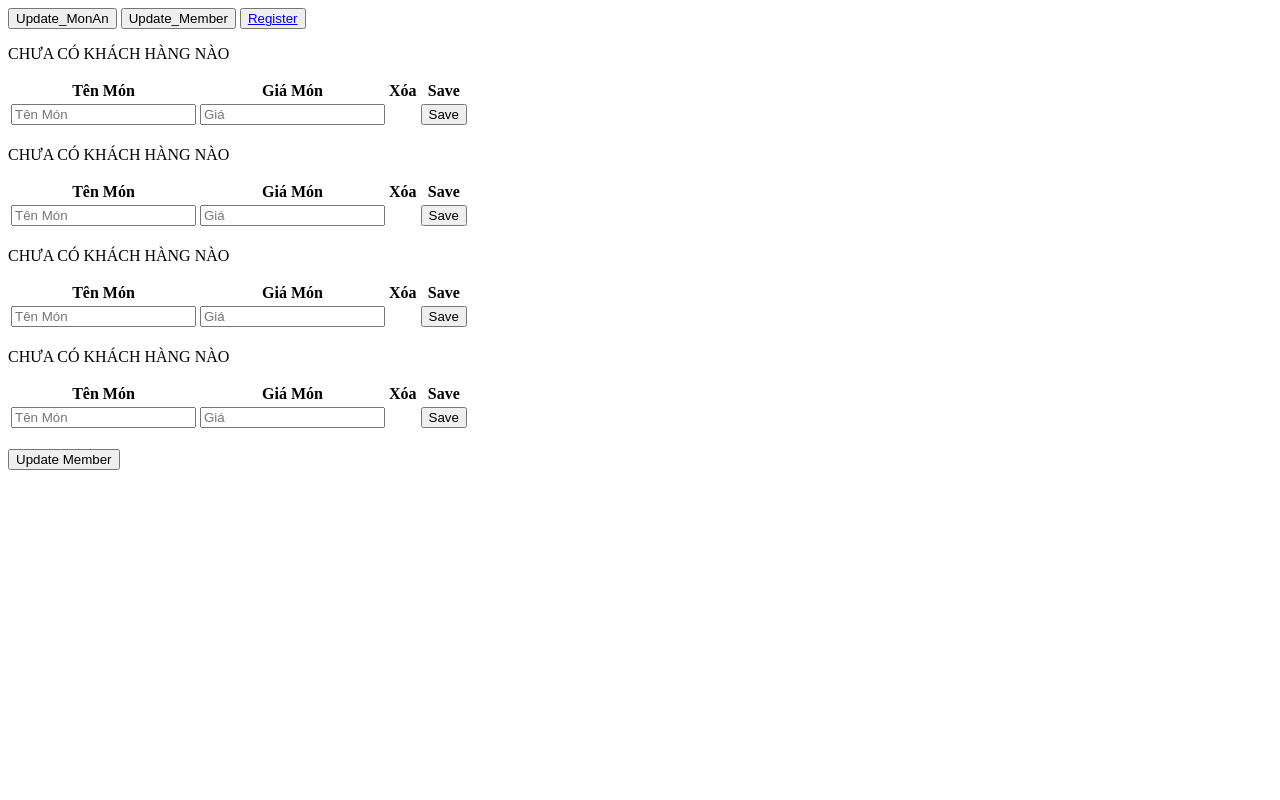
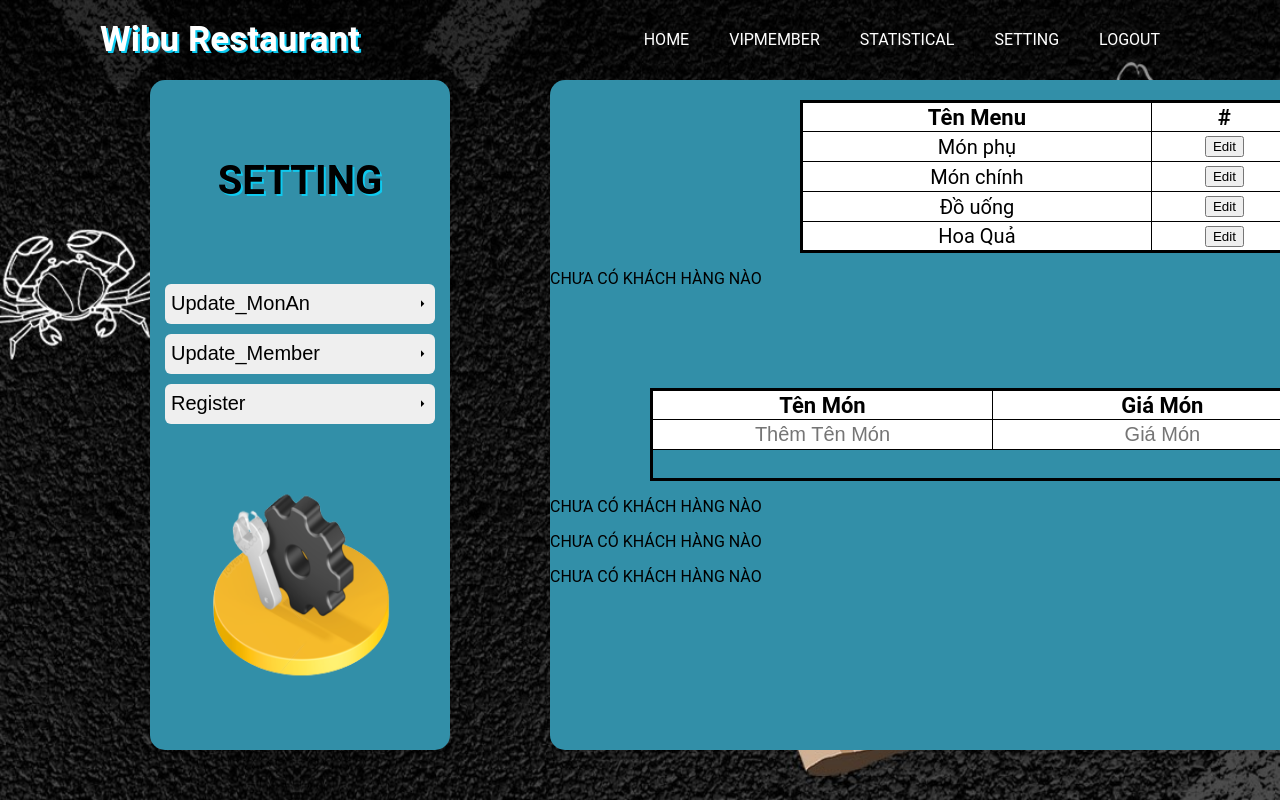
Before and after one commit to luongvb2001/QuanLyNhaHang_Nhom16, a PHP site: page /view/setting.php in a window 1280 px wide. Run offline with PHP 8.4, Linux system fonts and the light colour scheme; the visitor is signed in with stand-in values (Sample User, id 1); data that the repository does not hold is empty.

Commit message:
add lần 3

```diff
--- a/css/setting.css
+++ b/css/setting.css
@@ -1,3 +1,169 @@
+.container{
+    margin: 80px 150px 0;
+    height: 670px;
+    width: 1400px;
+    position: fixed;
+}
+
+.slibar{
+    width: 300px;
+    height: 670px;
+    background-color: #328fa8;
+    border-radius: 15px;
+    float: left;
+}
+
+h1{
+    text-align: center;
+    font-size: 40px;
+    margin-bottom: 80px;
+    padding-top: 50px;
+    text-shadow: 2px 2px #0dcaf0
+}
+
+.slibar_button{
+    height: 40px;
+    margin-left: 5% ;
+    width: 90%;
+    display: flex;
+    justify-content: space-between;
+    align-items: center;
+    margin-bottom: 10px;
+    border-radius: 6px;
+    border: none;
+}
+
+.slibar span{
+    font-size: 20px;
+}
+
+.slibar img{
+    margin-left: 20%;
+    margin-top: 50px;
+}
+
+.table{
+    float: right;
+    width: 1000;
+    height: 670px;
+    background-color: #328fa8;
+    border-radius: 15px;
+}
+table{
+    border:3px solid #000;
+    border-collapse: collapse;
+}
+
+th, td{
+    border:1px solid #000;
+    background-color: #fff;
+}
+
+tr{
+    height: 30px;
+}
+
+th{
+    font-size: 22px;
+}
+td{
+    font-size: 20px;
+    text-align: center;
+}
+
 #table_edit_monan{
+    width: 50%;
+    height: 20%;
+    margin-left: 25%;
+    margin-top: 2%;
+}
+
+#mon_phu, #mon_chinh, #hoa_qua, #do_uong{
+    width: 80%;
+    max-height: 50%;
+    margin: 10% 10% 0;
+}
+
+table input{
+    width: 100%;
+    height: 100%;
+    text-align: center;
+    border: none;
+    outline: none;
+    font-size: 20px;
+}
+
+/* #mon_phu{
+    display: none;
+} */
+#mon_chinh{
     display: none;
 }
+
+#do_uong{
+    display: none;
+}
+
+#hoa_qua{
+    display: none;
+}
+
+#get_member{
+    display: none;
+}
+
+.list_item_admin label{
+    font-size: 24px;
+    color:#fff;
+    margin-left: 25%;
+    margin-bottom: 5%
+}
+
+.list_member_item{
+    margin-top: 8%;
+}
+
+h2{
+    text-align: center;
+    font-size: 35px;
+    margin-bottom: 80px;
+    padding-top: 50px;
+    text-shadow: 2px 2px #0dcaf0
+}
+.list_item_information{
+    margin-bottom: 15px;
+}
+
+.list_item_admin input{
+    font-size: 24px;
+    width: 220px;
+    border-radius: 6px;
+    border: none;
+}
+
+.label1{
+    margin-right: 5.3%;
+    margin-top: 10%
+}
+
+.label2{
+    margin-right: 10.6%;
+}
+
+.label3{
+    margin-right: 7.8%;
+}
+
+.label4{
+    margin-right: 12.4%;
+}
+
+.button_save_information{
+    background-color: violet;
+    border: none;
+    margin-left: 59.6%;
+    width: 60px;
+    height: 30px;
+    border-radius: 6px;
+    font-size: 20px;
+}
--- a/js/setting.js
+++ b/js/setting.js
@@ -1,5 +1,14 @@
 function show_Edit_MonAn(){
     document.getElementById('table_edit_monan').style.display="table";
+    document.getElementById('get_member').style.display="none";
+}
+function showUpdate_member(){
+    document.getElementById('get_member').style.display="inline";
+    document.getElementById('table_edit_monan').style.display="none";
+    document.getElementById('mon_phu').style.display = "none";
+    document.getElementById('mon_chinh').style.display = "none";
+    document.getElementById('do_uong').style.display = "none";
+    document.getElementById('hoa_qua').style.display = "none";
 }
 function showTable1(){
     document.getElementById('mon_phu').style.display = "table";
--- a/view/setting.php
+++ b/view/setting.php
@@ -1,4 +1,4 @@
-<!-- <?php include_once("layout.php") ?> -->
+<?php include_once("layout.php") ?>
 
 <?php
     require('../model/db.php');
@@ -8,7 +8,35 @@
     $MN2 = get_MonAn_MN2();
     $MN3 = get_MonAn_MN3();
     $MN4 = get_MonAn_MN4();
+    if(!empty($_POST["ma_mon_del"])){
+        $ma_mon_del = $_POST["ma_mon_del"];
+        delete_MonAn($ma_mon_del);
+        header("Location: .?ma_mon_del=$ma_mon_del");
+        header("Location: ./setting.php");
+    }
+    if(!empty($_POST["add_mon"]) && $_POST["Gia"] >0 ){
+        $ten_mon = $_POST["Ten_mon"];
+        $gia = $_POST["Gia"];
+        $ma_menu = $_POST["add_mon"];
+        add_MonAn($ten_mon, $gia, $ma_menu );
+        header("Location: ./setting.php");
+    }
+    if(!empty($_POST["ma_mon_up"])){
+        $ma_mon_up = $_POST["ma_mon_up"];
+        $gia_mon_up = $_POST["gia_mon"];
+        update_gia($ma_mon_up, $gia_mon_up);
+        header("Location: ./setting.php");
+    }
+    if(isset($_POST["Save_Mb"])){
+        $fullname = $_POST["fullname"];
+        $email = $_POST["email"];
+        $birthday = $_POST["birthday"];
+        $sex = $_POST["sex"];
+        update_member($fullname, $email, $birthday, $sex);
+        header("Location: ./setting.php");
+    }
 ?>
+
 <head>
     <link rel="stylesheet" href="../css/setting.css">
     <script src="../js/setting.js"></script>
@@ -16,17 +44,20 @@
 <body>
     <div class="container">
         <div class="slibar">
+            <h1>SETTING</h1>
             <button class="slibar_button" onclick="show_Edit_MonAn()">
                 <span>Update_MonAn</span>
+                <ion-icon name="arrow-dropright"></ion-icon>
             </button>
-            <button class="slibar_button">
+            <button class="slibar_button" onclick="showUpdate_member()">
                 <span>Update_Member</span>
+                <ion-icon name="arrow-dropright"></ion-icon>
             </button>
-            <button class="slibar_button">
-                <a href="../view/Security/register.php">Register</a>
+            <button class="slibar_button" onclick='location.href="../view/Security/register.php"'>
+                <span>Register</span>
+                <ion-icon name="arrow-dropright"></ion-icon>
             </button>
-        </div>
-
+            <img src="../images/setting.png" alt="anh_loi" style="width: 60%; height: 200px"/>
         </div>
 
         <div class="table">
@@ -57,45 +88,6 @@
                 </tbody>
             </table>
 
-
-    <?php
-        if(!empty($_POST["ma_mon_del"])){
-            $ma_mon_del = $_POST["ma_mon_del"];
-            delete_MonAn($ma_mon_del);
-            header("Location: .?ma_mon_del=$ma_mon_del");
-            header("Location: ./setting.php");
-        }
-    ?>
-
-    <?php
-        if(!empty($_POST["add_mon"]) && $_POST["Gia"] >0 ){
-            $ten_mon = $_POST["Ten_mon"];
-            $gia = $_POST["Gia"];
-            $ma_menu = $_POST["add_mon"];
-            add_MonAn($ten_mon, $gia, $ma_menu );
-            header("Location: ./setting.php");
-        }
-    ?>
-    <?php
-        if(!empty($_POST["ma_mon_up"])){
-            $ma_mon_up = $_POST["ma_mon_up"];
-            $gia_mon_up = $_POST["gia_mon"];
-            update_gia($ma_mon_up, $gia_mon_up);
-            header("Location: ./setting.php");
-        }
-    ?>
-
-    <?php
-        if(isset($_POST["Save_Mb"])){
-            $fullname = $_POST["fullname"];
-            $email = $_POST["email"];
-            $birthday = $_POST["birthday"];
-            $sex = $_POST["sex"];
-            update_member($fullname, $email, $birthday, $sex);
-            header("Location: ./setting.php");
-        }
-    ?>
-
             <form action="" method="post">
             <table id="mon_phu">
                 <thead>
@@ -108,8 +100,8 @@
                 </thead>
                 <tbody>
                 <tr>
-                <td><input placeholder="Tên Món" name="Ten_mon"/></td>
-                <td><input placeholder="Giá" name="Gia"/></td>
+                    <td><input placeholder="Thêm Tên Món" name="Ten_mon"/></td>
+                    <td><input placeholder="Giá Món" name="Gia"/></td>
                     <td></td>
                     <td><button type="submit" name="add_mon" value="1">Save</button></td>
                 </tr>
@@ -256,18 +248,33 @@
                     <?php } ?>
                 </tbody>
             </table>
-    </div>
-    <div class="get_member">
-        <button >Update Member</button>
+
+            <div id="get_member" class="list_item_admin">
+                <h2>Thay Đổi Thông Tin Cá Nhân</h2>
                 <?php foreach ($member as $mb) :  ?>
                     <form action="" method="post">
-                <div class="list__item">
-                    <input class="contener_th" name = "fullname" value="<?php echo $mb['fullname'] ?>" />
-                    <input class="contener_th" name = "email" value="<?php echo $mb['email'] ?>" />
-                    <input class="contener_th" name = "birthday" type="date" value="<?php echo $mb['birthday'] ?>" />
-                    <input class="contener_th" name = "sex" value="<?php echo $mb['sex'] ?>" />
-                    <button name="Save_Mb" type="Submit"> Save</button>
+                        <div class="list_member_item">
+                            <div class="list_item_information">
+                                <label for="fullname" class="label1">Họ Và Tên :</label>
+                                <input class="contener_th" name = "fullname" value="<?php echo $mb['fullname'] ?>" /></br>
+                            </div>
+                            <div class="list_item_information">
+                                <label for="email" class="label2">Email :</label>
+                                <input class="contener_th" name = "email" value="<?php echo $mb['email'] ?>" /></br>
+                            </div>
+                            <div class="list_item_information">
+                                <label for="birthday" class="label3">Birthday :</label>
+                                <input class="contener_th" name = "birthday" type="date" value="<?php echo $mb['birthday'] ?>" /></br>
+                            </div>
+                            <div class="list_item_information">
+                                <label for="sex" class="label4">Sex  :</label>
+                                <input class="contener_th" name = "sex" value="<?php echo $mb['sex'] ?>" /></br>
+                            </div>
+                            <button name="Save_Mb" type="Submit" class="button_save_information"> Save</button>
                         </div>
                 <?php endforeach ?>
             </div>
+        </div>
+    </div>
+    <script src="https://unpkg.com/ionicons@4.5.10-0/dist/ionicons.js"></script>
 </body>
```
Also changed, not shown: css/statistical.css (+4 -4 lines), images/setting.png (added). Lines whose indentation alone changed are shown as unchanged.
